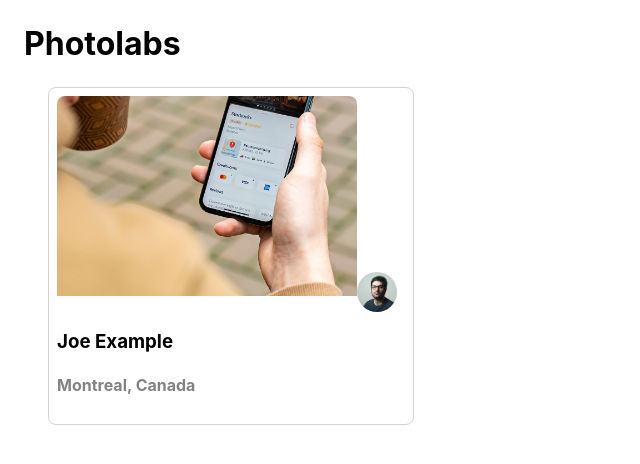
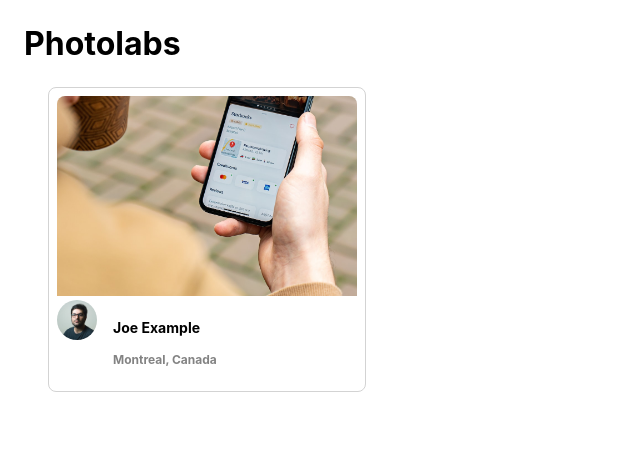
Before and after one commit to Oliviaa7/photolabs, a React (Create React App) app in the folder frontend/: page / in a window 1280 px wide. Shown: the top 464 px of the page, without its empty margins (0-640 px from the left). Built offline with nearby package versions, Linux system fonts and the light colour scheme; the HTML template or start-up script is replaced by a standard one.

Commit message:
modified classNames to incorporate given styling

```diff
--- a/frontend/src/components/PhotoListItem.jsx
+++ b/frontend/src/components/PhotoListItem.jsx
@@ -7,13 +7,17 @@ const PhotoListItem = (props) => {
   return (
     <article className="photo-list__item">
       <div key={photoData.id}>
-        <img src={photoData.imageSource} alt="Post" className="photo-list__image"/>
-        <img src={photoData.profile} alt="Profile" className="photo-list__user-profile"/>
-        <h3>{photoData.username}</h3>
-        <h4 className="photo-list__user-location">{photoData.location.city}, {photoData.location.country}</h4>
+        <img src={photoData.imageSource} alt="Post" className="photo-list__image" />
+        <div className="photo-list__user-details">
+          <img src={photoData.profile} alt="Profile" className="photo-list__user-profile" />
+          <div className="photo-list__user-info">
+            <h3>{photoData.username}</h3>
+            <h4 className="photo-list__user-location">{photoData.location.city}, {photoData.location.country}</h4>
+          </div>
+        </div>
       </div>
     </article>
-  )
+  );
 };
 
 export default PhotoListItem;
```
